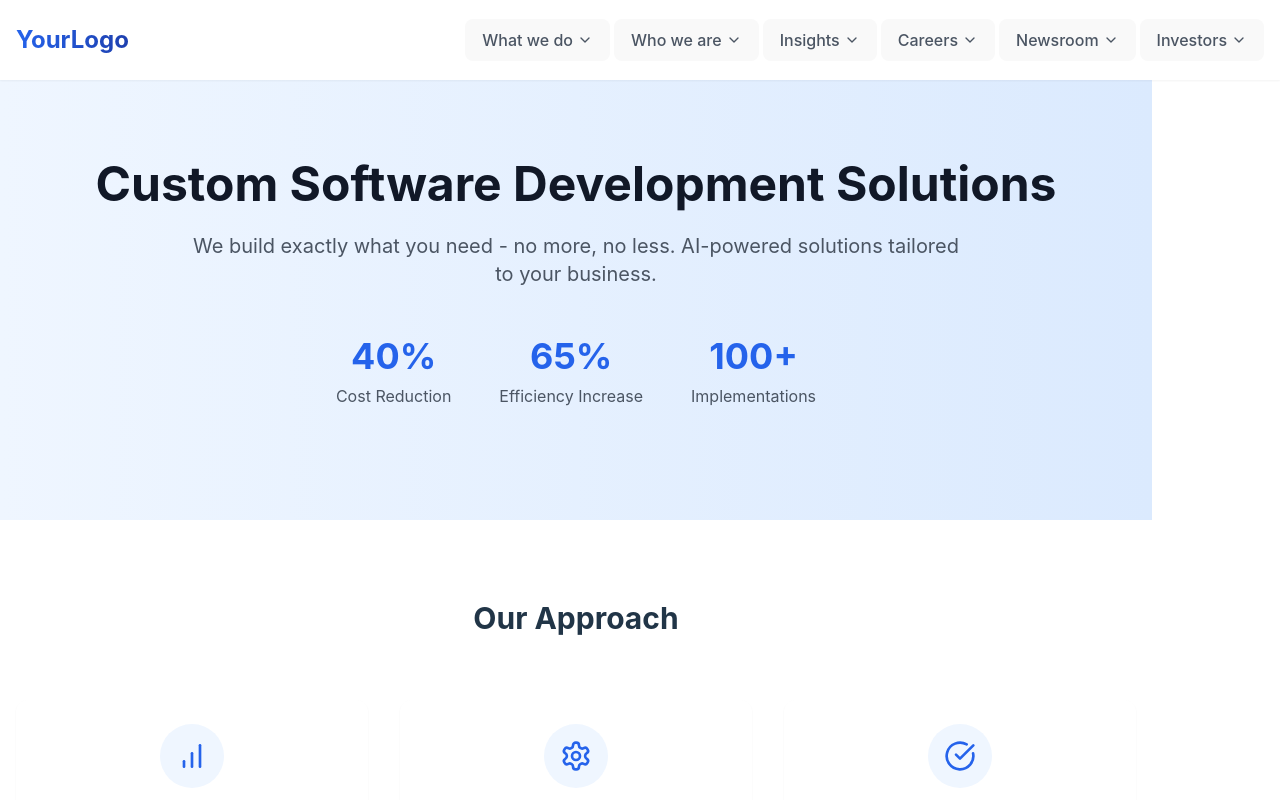
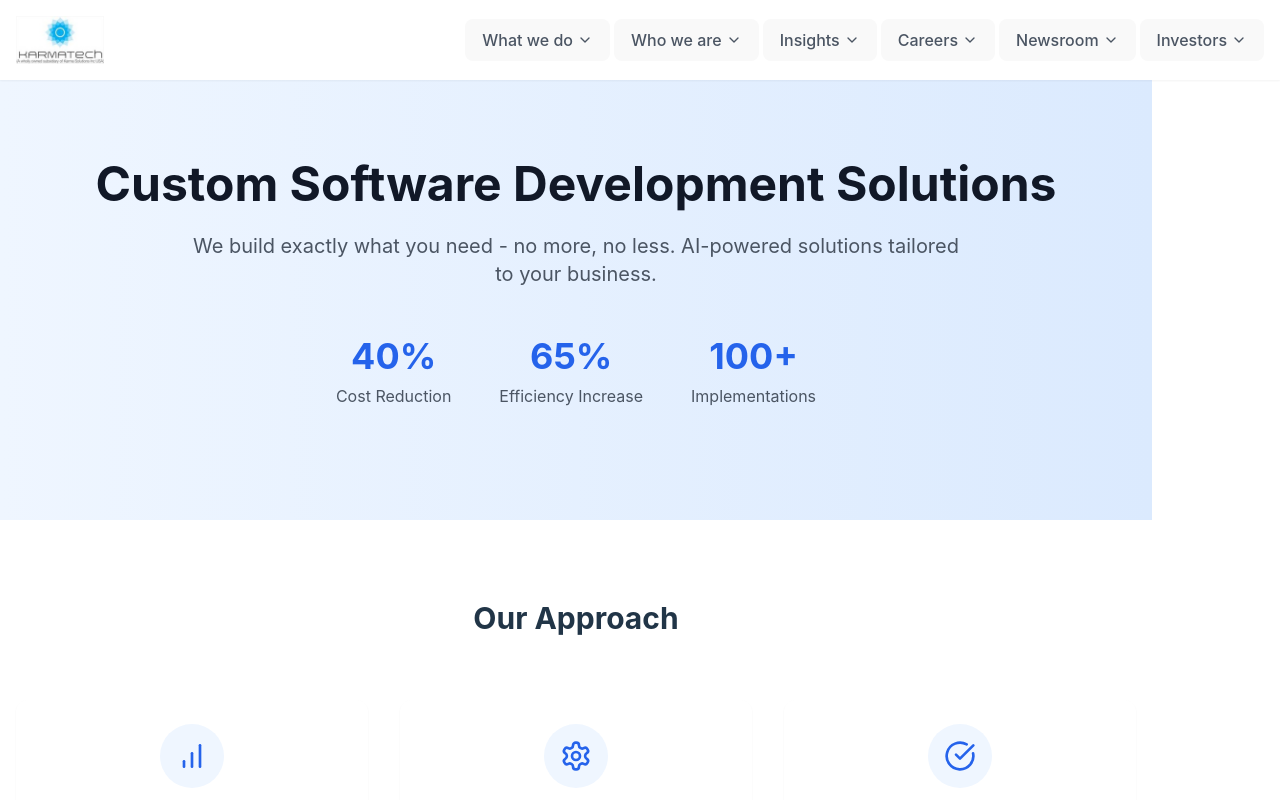
Before and after one commit to makshintre/KarmaTechAIWebsite, a React (Vite) app: page / in a window 1280 px wide. Shown: the top 800 px of the page. Built offline with nearby package versions, Linux system fonts and the light colour scheme.

Commit message:
Added the logo and about us section.

```diff
--- a/src/components/Website.jsx
+++ b/src/components/Website.jsx
@@ -1,5 +1,6 @@
 import React, { useState, useEffect } from 'react';
 import { AboutUs } from './AboutUs';
+import companyLogo from '../assets/company_logo.jpg';
 import {
     ChevronDown,
     ArrowRight,
@@ -137,9 +138,11 @@ const Website = () => {
                     <div className="flex justify-between items-center h-20">
                         {/* Logo */}
                         <div className="flex-shrink-0 flex items-center">
-                            <span className="text-2xl font-bold bg-gradient-to-r from-blue-600 to-blue-800 bg-clip-text text-transparent">
-                                YourLogo
-                            </span>
+                            <img
+                                src={companyLogo}
+                                alt="Company Logo"
+                                className="h-12 w-auto object-contain"
+                            />
                         </div>
 
                         {/* Desktop Navigation */}
```
Also changed, not shown: src/assets/company_logo.jpg (added).
